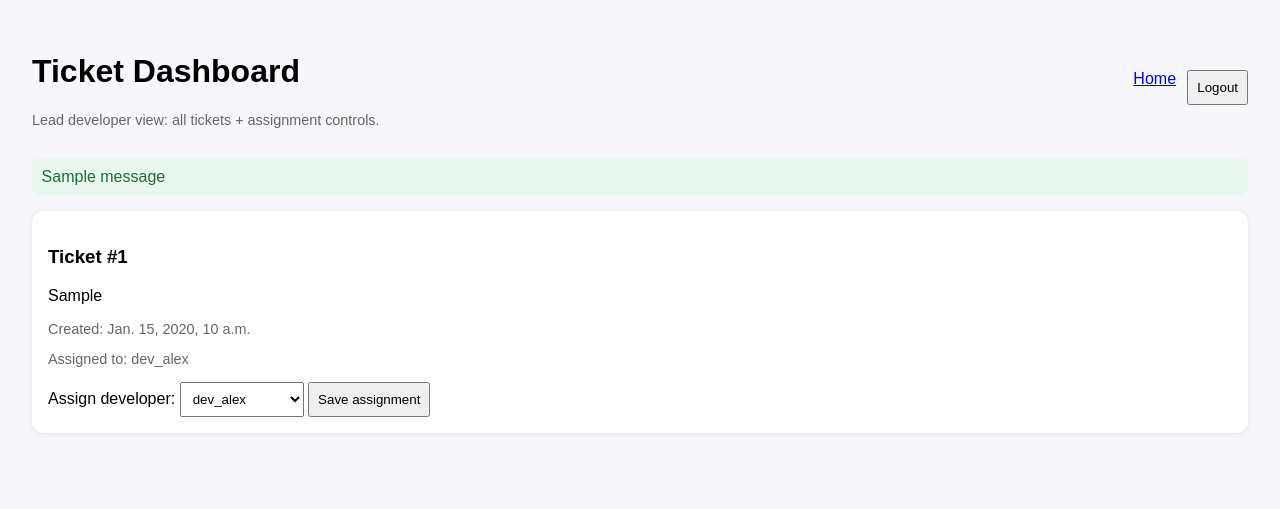
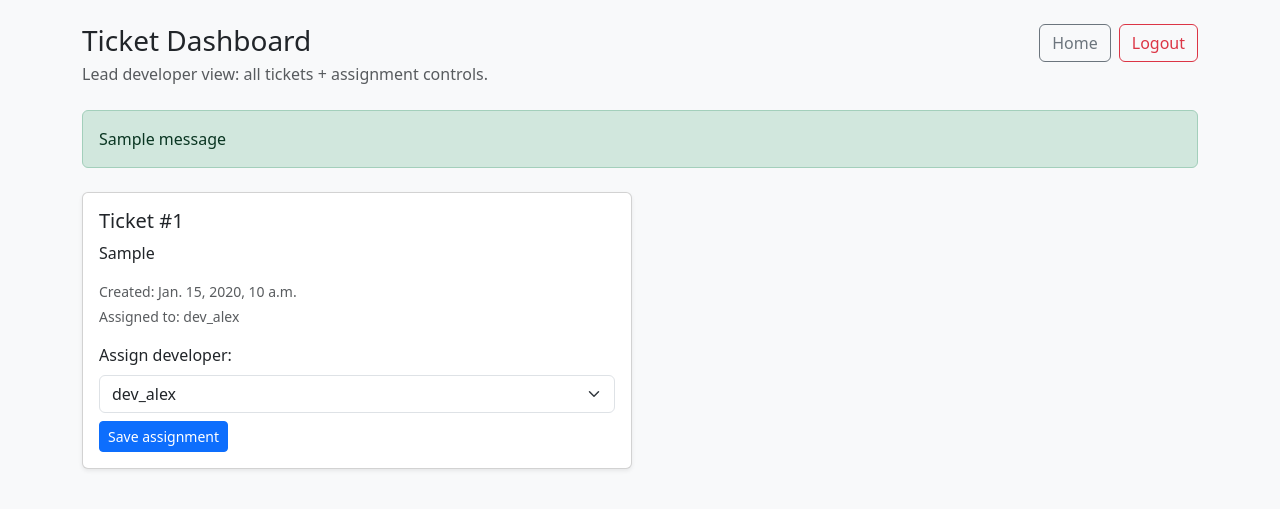
Before and after one commit to cgarciap58/cesar_garcia_proyecto_intermodular, a Django app: page /tickets/dashboard/ in a window 1280 px wide. Shown: the top 509 px of the page. Run offline with Django 5.2, Linux system fonts and the light colour scheme; a user stored in the database is signed in; data comes from the database, SQL or seed files in the repository; tables that the repository leaves empty hold one stand-in row (values such as "Sample post"); one stand-in notice (Sample message) is shown.

Commit message:
bootstrap on dashboard

```diff
--- a/src/records/templates/records/tickets_dashboard.html
+++ b/src/records/templates/records/tickets_dashboard.html
@@ -4,61 +4,61 @@
   <meta charset="UTF-8" />
   <meta name="viewport" content="width=device-width, initial-scale=1.0" />
   <title>Ticket Dashboard</title>
-  <style>
-    body { font-family: Arial, sans-serif; margin: 2rem; background: #f7f7fb; }
-    .header { display: flex; justify-content: space-between; align-items: center; margin-bottom: 1rem; }
-    .card { background: #fff; border-radius: 12px; padding: 1rem; box-shadow: 0 1px 6px rgba(0,0,0,.08); margin-bottom: 1rem; }
-    .ticket-grid { display: grid; gap: 1rem; }
-    .muted { color: #666; font-size: .9rem; }
-    .messages { list-style: none; padding: 0; }
-    .messages li { margin-bottom: .5rem; padding: .6rem; border-radius: 8px; }
-    .success { background: #e8f8ee; color: #1e6b3a; }
-    .error { background: #fdecec; color: #8d1d1d; }
-    select, button { padding: .5rem; }
-    .top-actions { display: flex; gap: .7rem; }
-  </style>
+    <link
+    href="https://cdn.jsdelivr.net/npm/bootstrap@5.3.3/dist/css/bootstrap.min.css"
+    rel="stylesheet"
+    integrity="sha384-QWTKZyjpPEjISv5WaRU9OFeRpok6YctnYmDr5pNlyT2bRjXh0JMhjY6hW+ALEwIH"
+    crossorigin="anonymous"
+  />
 </head>
-<body>
-  <div class="header">
+<body class="bg-light">
+  <div class="container py-4">
+    <div class="d-flex justify-content-between align-items-start gap-3 mb-4">
       <div>
-      <h1>Ticket Dashboard</h1>
+        <h1 class="h3 mb-1">Ticket Dashboard</h1>
         {% if is_lead_developer %}
-        <p class="muted">Lead developer view: all tickets + assignment controls.</p>
+          <p class="text-muted mb-0">Lead developer view: all tickets + assignment controls.</p>
         {% else %}
-        <p class="muted">Developer view: tickets currently assigned to you.</p>
+          <p class="text-muted mb-0">Developer view: tickets currently assigned to you.</p>
         {% endif %}
       </div>
-    <div class="top-actions">
-      <a href="{% url 'home' %}">Home</a>
+      <div class="d-flex gap-2">
+        <a class="btn btn-outline-secondary" href="{% url 'home' %}">Home</a>
         <form method="post" action="{% url 'logout' %}">
           {% csrf_token %}
-        <button type="submit">Logout</button>
+          <button class="btn btn-outline-danger" type="submit">Logout</button>
         </form>
       </div>
     </div>
+        {% if messages %}
+    <div class="mb-4">
+    {% for message in messages %}
+        <div
+            class="alert {% if 'success' in message.tags %}alert-success{% elif 'error' in message.tags %}alert-danger{% else %}alert-secondary{% endif %} mb-2"
+            role="alert"
+        >
+            {{ message }}
+        </div>
+        {% endfor %}
+    </div>
+    {% endif %}
+    <div class="row g-3">
+    {% for ticket in tickets %}
+        <div class="col-12 col-md-6">
+            <div class="card h-100 shadow-sm">
+            <div class="card-body">
+                <h3 class="h5 card-title">Ticket #{{ ticket.id }}</h3>
+            <p class="card-text">{{ ticket.issue }}</p>
+            <p class="text-muted small mb-1">Created: {{ ticket.created_at }}</p>
+            <p class="text-muted small">Assigned to: {{ ticket.assigned_developer.username|default:"Unassigned" }}</p>
 
-  {% if messages %}
-    <ul class="messages">
-      {% for message in messages %}
-        <li class="{{ message.tags|default:'' }}">{{ message }}</li>
-      {% endfor %}
-    </ul>
-  {% endif %}
-
-  <div class="ticket-grid">
-    {% for ticket in tickets %}
-      <div class="card">
-        <h3>Ticket #{{ ticket.id }}</h3>
-        <p>{{ ticket.issue }}</p>
-        <p class="muted">Created: {{ ticket.created_at }}</p>
-        <p class="muted">Assigned to: {{ ticket.assigned_developer.username|default:"Unassigned" }}</p>
 
               {% if is_lead_developer %}
                 <form method="post">
                   {% csrf_token %}
                   <input type="hidden" name="ticket_id" value="{{ ticket.id }}" />
-            <label for="developer_user_id_{{ ticket.id }}">Assign developer:</label>
-            <select id="developer_user_id_{{ ticket.id }}" name="developer_user_id" required>
+                  <label class="form-label" for="developer_user_id_{{ ticket.id }}">Assign developer:</label>
+                  <select class="form-select" id="developer_user_id_{{ ticket.id }}" name="developer_user_id" required>
                     <option value="" disabled selected>Choose user...</option>
                     {% for dev in developers %}
                       <option value="{{ dev.id }}" {% if ticket.assigned_developer_id == dev.id %}selected{% endif %}>
@@ -66,13 +66,23 @@
                       </option>
                     {% endfor %}
                   </select>
-            <button type="submit">Save assignment</button>
+                  <button class="btn btn-sm btn-primary mt-2" type="submit">Save assignment</button>
                 </form>
               {% endif %}
             </div>
+            </div>
+        </div>
       {% empty %}
-      <div class="card"><p>No tickets found for this view.</p></div>
+        <div class="col-12">
+            <div class="card h-100 shadow-sm">
+            <div class="card-body">
+                <p class="mb-0">No tickets found for this view.</p>
+            </div>
+            </div>
+        </div>
       {% endfor %}
+    </div>
+    </div>
   </div>
 </body>
 </html>
```
Lines whose indentation alone changed are shown as unchanged.
